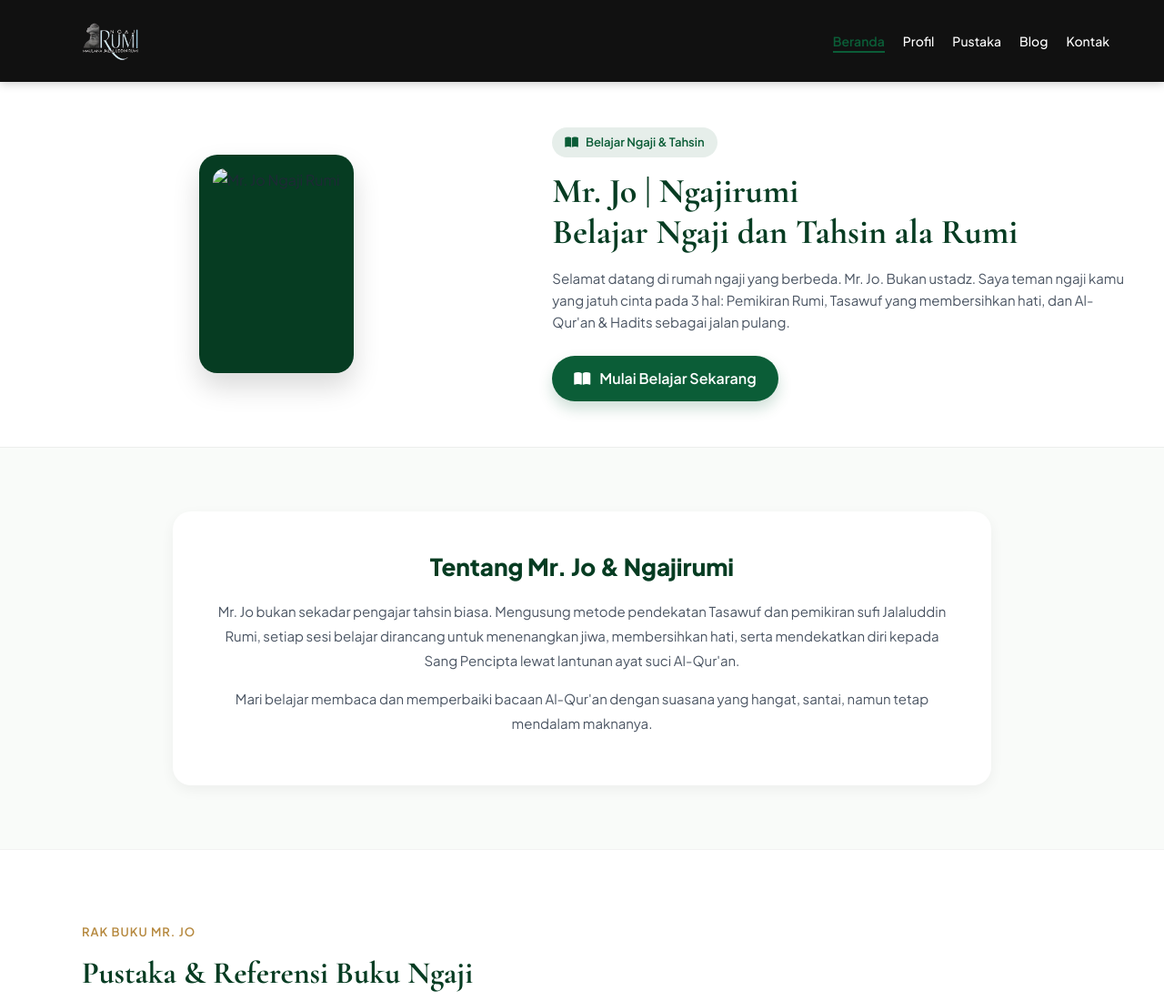
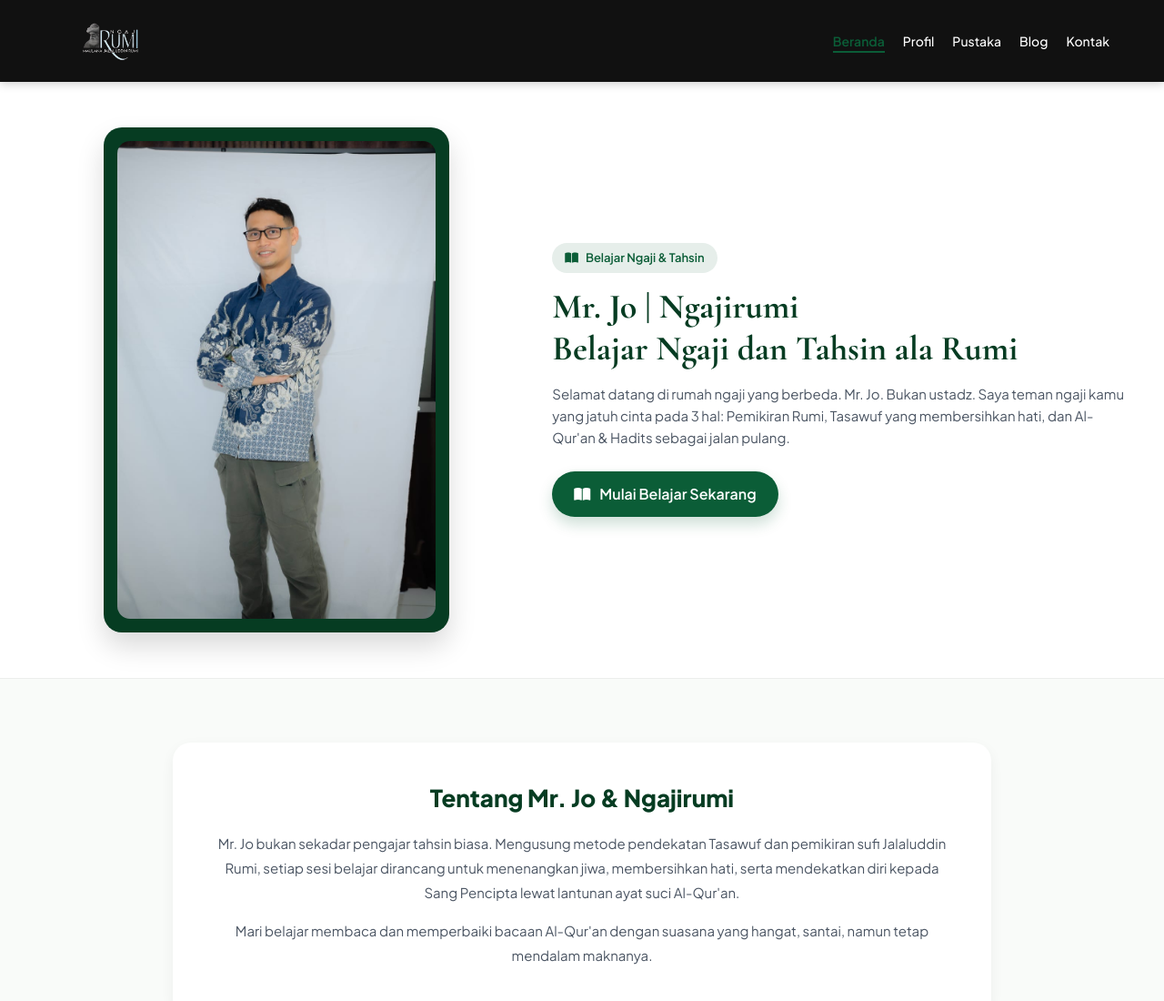
Before and after one commit to RISQY-ui/ngajirumi, a plain HTML site: page index.html in a window 1280 px wide. Shown: the top 1100 px of the page at 91% size. Drawn offline with nearby package versions, Linux system fonts and the light colour scheme.

Commit message:
Update index.html

```diff
--- a/index.html
+++ b/index.html
@@ -422,7 +422,7 @@
     <section class="hero" id="beranda">
         <div class="hero-container">
             <div class="hero-image-box">
-                <img src="foto-profil.webp" alt="Mr. Jo Ngaji Rumi">
+                <img src="WhatsApp Image 2026-07-23 at 19.44.18.jpeg" alt="Mr. Jo Ngaji Rumi">
             </div>
             <div class="hero-content">
                 <div class="hero-badge">
```
